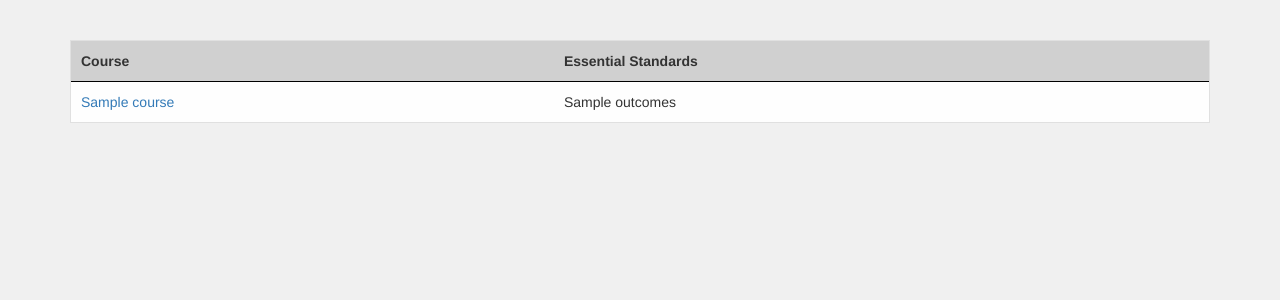
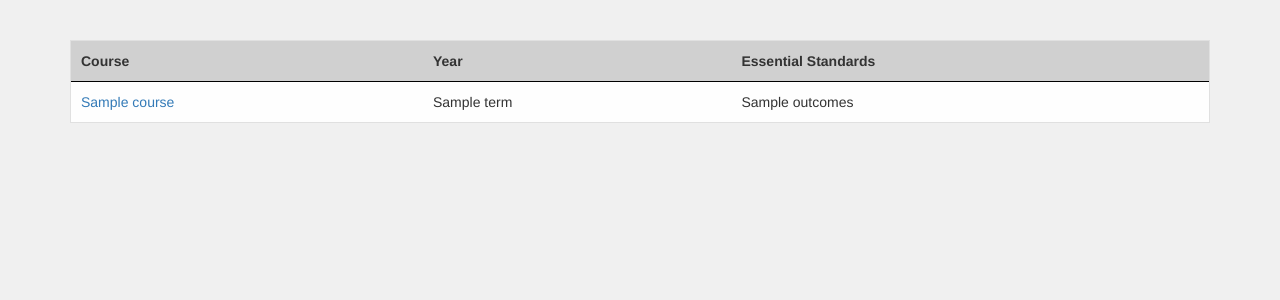
Before and after one commit to bennettscience/canvas-learning-mastery, a Flask app: template app/templates/dashboard.html in a window 1280 px wide. Shown: the part 60-360 px from the top of the page. Run offline with Flask 2, Linux system fonts and the light colour scheme; the template is opened without the code that fills it: most values are stand-ins (such as "Sample title", 1, 10 or a date in 2020); parts of the project's set-up code (start-up, migrations or seed data) failed here and were passed over; some libraries are stand-ins or nearby versions.

Commit message:
add term column for courses with repeated names

```diff
--- a/app/templates/dashboard.html
+++ b/app/templates/dashboard.html
@@ -4,12 +4,14 @@
   <table>
     <thead>
       <th>Course</th>
+      <th>Year</th>
       <th>Essential Standards</th>
     </thead>
     <tbody>
       {% for course in courses %}
       <tr>
         <td><a href="{{ url_for('course', course_id=course.id) }}">{{course.name}}</a></td>
+        <td>{{course.term}}</td>
         <td>{{course.outcomes}}</td>
       </tr>
       {% endfor %}
```
